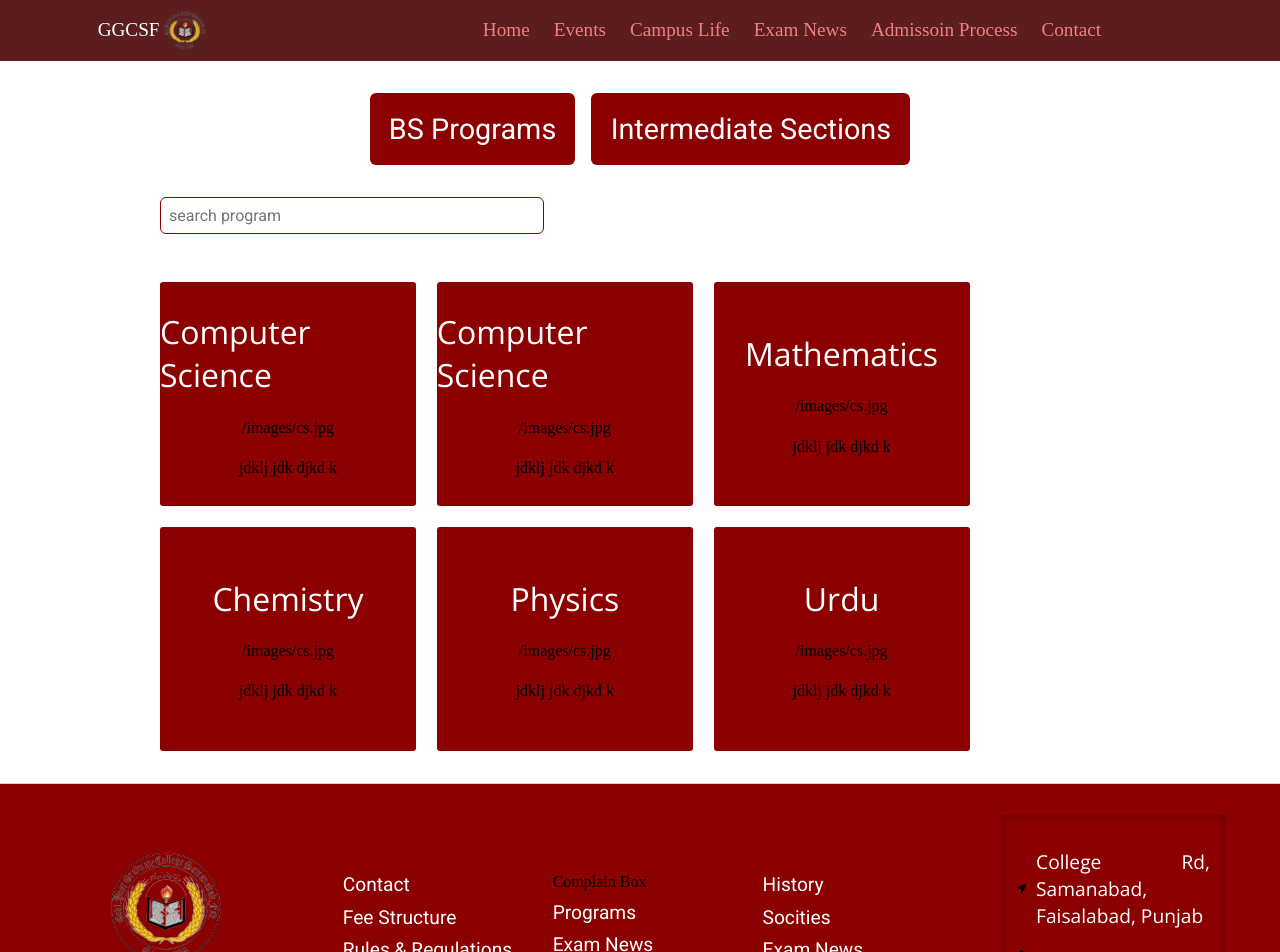
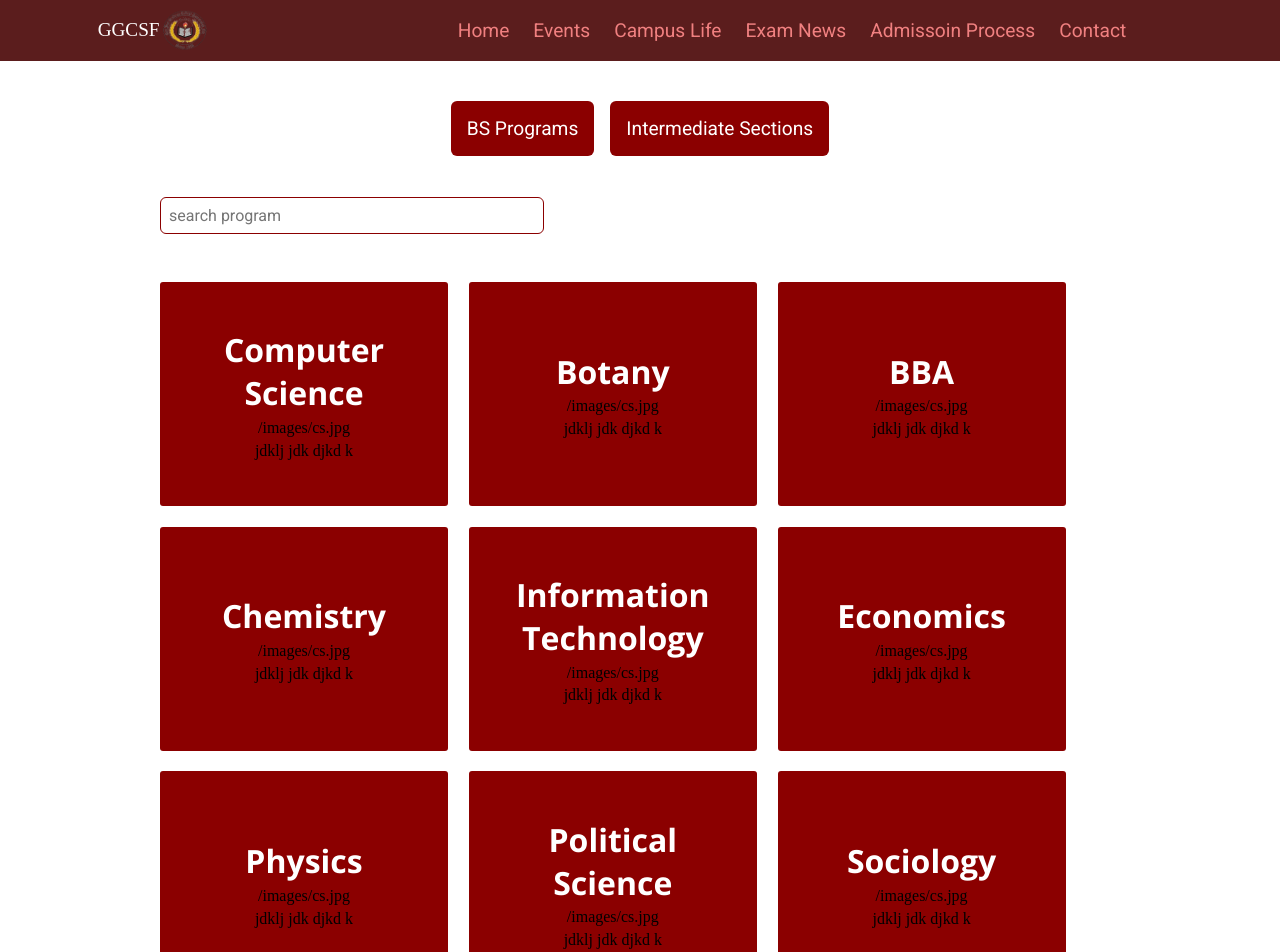
Before and after one commit to RMHamzaArif89/FYP-College-Website, a React (Vite) app in the folder College_Site_Frontend/: page /programs in a window 1280 px wide. Shown: the top 952 px of the page. Built offline with nearby package versions, Linux system fonts and the light colour scheme.

Commit message:
updated footer Component...

```diff
--- a/College_Site_Frontend/src/Components/Footer/footer.css
+++ b/College_Site_Frontend/src/Components/Footer/footer.css
@@ -137,7 +137,7 @@
     gap: 0.6rem;
     font-size: 1.2rem;
     color: white;
-    text-align:justify;
+    /* text-align:justify; */
     align-self:self-start;
     align-items:center;
     font-family: "Open Sans", sans-serif;
@@ -152,7 +152,7 @@
 }
 .footerContactInfo li .address{
     color:black;
-    font-size:1.3rem;
+    font-size:2rem;
 }
 
 
--- a/College_Site_Frontend/src/Components/Nav/nav.css
+++ b/College_Site_Frontend/src/Components/Nav/nav.css
@@ -46,6 +46,7 @@
   /* Border radius for w3rcontainer */
   text-decoration: none;
   font-size: 1.2rem;
+  font-family: "Roboto", sans-serif;
  }
 
  .nav-links a {
--- a/College_Site_Frontend/src/Pages/AdmissionProcess/admissionProcess.css
+++ b/College_Site_Frontend/src/Pages/AdmissionProcess/admissionProcess.css
@@ -24,7 +24,7 @@
 }
 .admissionProcessDetails{
     font-size: 1.2rem;
-    color:lightcoral;
+    color:white;
     letter-spacing: 1px;
     font-family: "Roboto", sans-serif;
 
@@ -36,7 +36,7 @@
     gap: .6rem;
     font-size: 1.1rem;
     font-family: "Lato", sans-serif;
-    color: lightsalmon;
+    color: white;
     /* word-spacing: .8px; */
     letter-spacing: 1.2px;
     margin-top: .7rem;
--- a/College_Site_Frontend/src/Pages/Contact/contact.css
+++ b/College_Site_Frontend/src/Pages/Contact/contact.css
@@ -44,6 +44,7 @@
     color: darkred;
     font-weight: bolder;
     text-align: left;
+    font-family: "Roboto", sans-serif;
 }
 .contactForm{
     width: 50%;
--- a/College_Site_Frontend/src/Pages/Programs/ProgramsData.js
+++ b/College_Site_Frontend/src/Pages/Programs/ProgramsData.js
@@ -1,6 +1,26 @@
  const InterData=[
     {
         title:'ICS',
+        img:'/',
+        description:'djkd kd dkj '
+    },
+    {
+        title:'FSc (Pre-Medical)',
+        img:'/',
+        description:'djkd kd dkj '
+    },
+    {
+        title:'FSc (Pre-Enginerring)',
+        img:'/',
+        description:'djkd kd dkj '
+    },
+    {
+        title:'ICOM (Commerce)',
+        img:'/',
+        description:'djkd kd dkj '
+    },
+    {
+        title:'FA (Humanities/Arts)',
         img:'/',
         description:'djkd kd dkj '
     },
@@ -14,7 +34,62 @@ const BSData=[
         description:'jdklj jdk djkd k'
     },
     {
-        title:'Computer Science',
+        title:'Botany',
+        img:'/images/cs.jpg',
+        description:'jdklj jdk djkd k'
+    },
+    {
+        title:'BBA',
+        img:'/images/cs.jpg',
+        description:'jdklj jdk djkd k'
+    },
+    {
+        title:'Chemistry',
+        img:'/images/cs.jpg',
+        description:'jdklj jdk djkd k'
+    },
+    {
+        title:'Information Technology',
+        img:'/images/cs.jpg',
+        description:'jdklj jdk djkd k'
+    },
+    {
+        title:'Economics',
+        img:'/images/cs.jpg',
+        description:'jdklj jdk djkd k'
+    },
+    {
+        title:'Physics',
+        img:'/images/cs.jpg',
+        description:'jdklj jdk djkd k'
+    },
+    {
+        title:'Political Science',
+        img:'/images/cs.jpg',
+        description:'jdklj jdk djkd k'
+    },
+    {
+        title:'Sociology',
+        img:'/images/cs.jpg',
+        description:'jdklj jdk djkd k'
+    },
+    {
+        title:'English',
+        img:'/images/cs.jpg',
+        description:'jdklj jdk djkd k'
+    },
+    {
+        title:'Geography',
+        img:'/images/cs.jpg',
+        description:'jdklj jdk djkd k'
+    },
+    {
+        title:'History',
+        img:'/images/cs.jpg',
+        description:'jdklj jdk djkd k'
+    },
+    {
+        title:'Islamic Studies',
         img:'/images/cs.jpg',
         description:'jdklj jdk djkd k'
     },
@@ -24,12 +99,7 @@ const BSData=[
         description:'jdklj jdk djkd k'
     },
     {
-        title:'Chemistry',
-        img:'/images/cs.jpg',
-        description:'jdklj jdk djkd k'
-    },
-    {
-        title:'Physics',
+        title:'Statistics',
         img:'/images/cs.jpg',
         description:'jdklj jdk djkd k'
     },
@@ -38,6 +108,11 @@ const BSData=[
         img:'/images/cs.jpg',
         description:'jdklj jdk djkd k'
     },
+    {
+        title:'Zoology',
+        img:'/images/cs.jpg',
+        description:'jdklj jdk djkd k'
+    },
 ]
 export{
     InterData,
--- a/College_Site_Frontend/src/Pages/Programs/programs.css
+++ b/College_Site_Frontend/src/Pages/Programs/programs.css
@@ -22,8 +22,8 @@
 }
 .programsNavSections a{
     text-decoration: none;
-    padding: 1.2rem;
-    font-size: 1.8rem;
+    padding: 1rem;
+    font-size: 1.2rem;
     border-radius: 6px;
     background: darkred;
     color: white;
@@ -60,21 +60,24 @@
     font-family: "Roboto", sans-serif;
 }
 .programsCard{
-    width: 16rem;
+    width: 18rem;
     height: 14rem;
     border-radius: 3px;
     background: darkred;
     display: flex;
     align-items: center;
     justify-content: center;
-    gap: 1.4rem;
+    gap: .3rem;
     position: relative;
     flex-direction: column;
+    padding: 1rem;
 }
 .programsCard .programsTitle{
     font-size: 2rem;
     color: white;
     font-family: "Open Sans", sans-serif;
+    text-align: center;
+    font-weight: bold;
 }
 .bsProgramsCard .programsImg{
     width: 100%;
```
